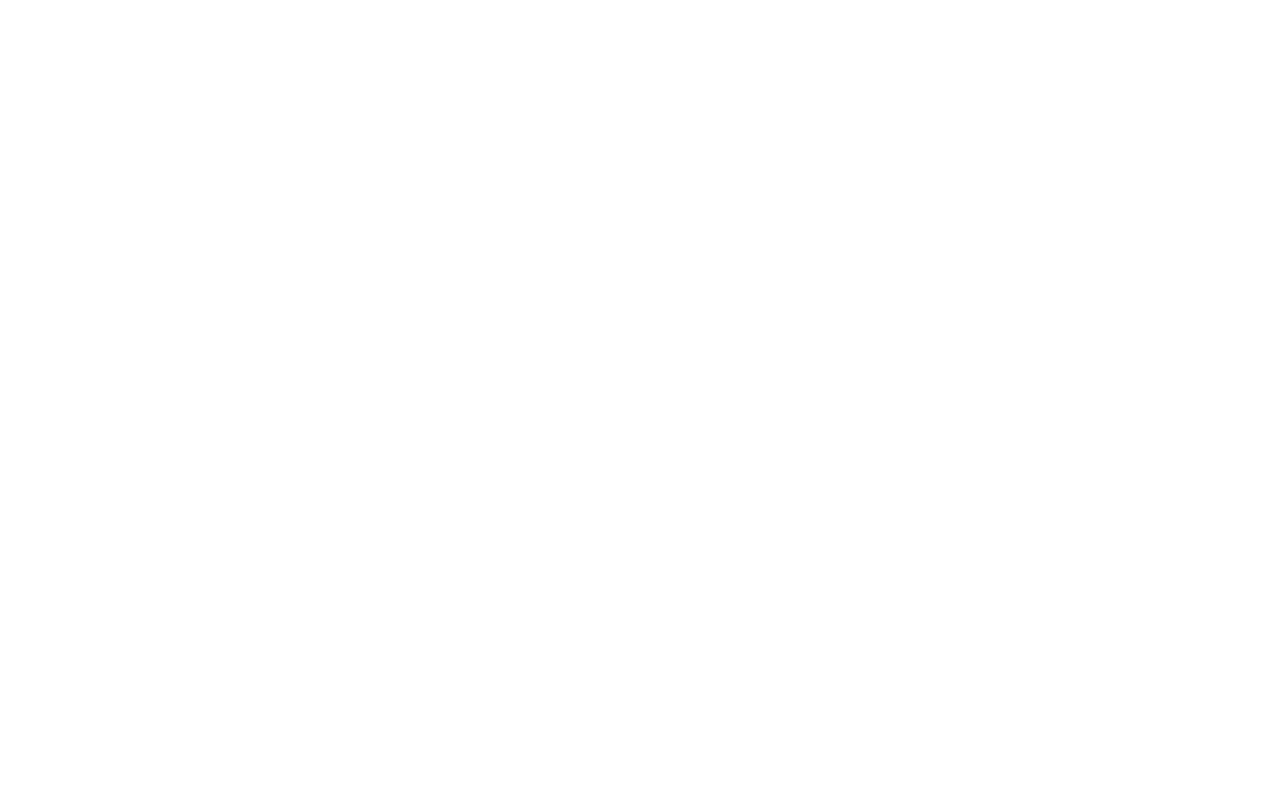
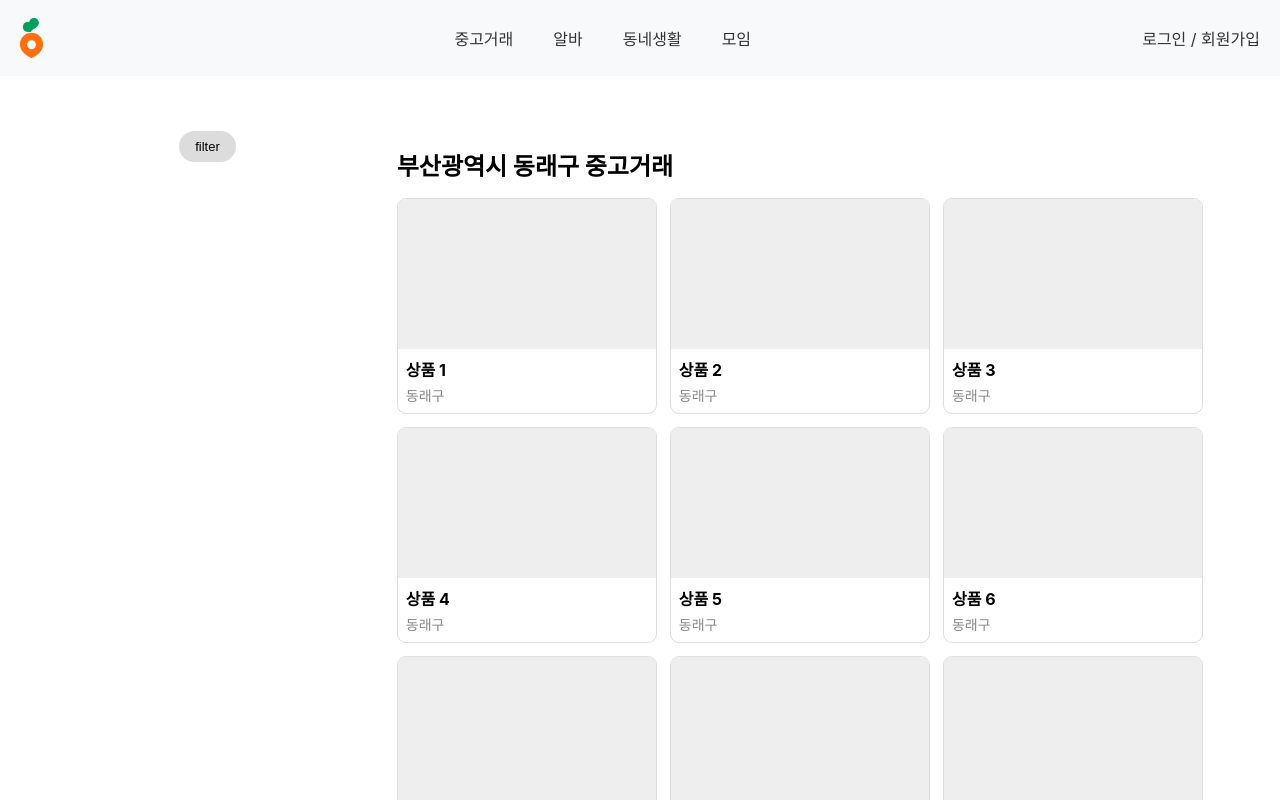
Before and after one commit to busanit2024/daenggeun-project, a React (Create React App) app in the folder frontend/: page /pages/used-trade in a window 1280 px wide. Before the commit this address had no page. Shown: the top 800 px of the page. Built offline with nearby package versions, Linux system fonts and the light colour scheme.

Commit message:
중고거래, 거래 상세페이지 화면 간단 구현 및 툴바 onClick 이벤트 수정

```diff
--- a/frontend/src/App.js
+++ b/frontend/src/App.js
@@ -6,6 +6,8 @@
 import GroupViewPage from './components/page/Group/GroupViewPage';
 import GroupCreatePage from './components/page/Group/GroupCreatePage';
 import Layout from './Layout';
+import UsedTrade from './components/pages/UsedTrade';
+import UsedTradeView from './components/pages/UsedTradeView';
 
 function App() {
   const [isLoggedIn, setIsLoggedIn] = useState(false);
@@ -19,6 +21,8 @@
             <Route path="group" element={<GroupPage />} />
             <Route path="group/view/:groupId" element={<GroupViewPage />} />
             <Route path="group/create" element={<GroupCreatePage />} />
+            <Route path="pages/used-trade" element={<UsedTrade />} />
+            <Route path="pages/used-trade-view/:id" element={<UsedTradeView />} />
           </Route>
         </Routes>
       </BrowserRouter>
--- a/frontend/src/components/Toolbar.jsx
+++ b/frontend/src/components/Toolbar.jsx
@@ -2,21 +2,28 @@
 import { AuthContext } from "../context/AuthContext";
 import styled from "styled-components";
 import "./ui/Button";
+import { useNavigate } from "react-router-dom";
 import "../styles/Toolbar.css";
 
 const Toolbar = () => {
     const { isLoggedIn, logout } = useContext(AuthContext);
     const [ isDropdownOpen, setIsDropdownOpen ] = useState(false);
+    const navigate = useNavigate();
 
     const toggleDropdown = () => setIsDropdownOpen((prev) => !prev);
 
     return (
         <div className="toolbar">
-            <img src="/images/logo.png" alt="로고" className="logo" />
+            <img
+                src="/images/logo.png"
+                alt="로고"
+                className="logo"
+                onClick={() => navigate("/")}
+                style={{ cursor: "pointer" }}/>
                 <nav>
                     <ul className="nav-links">
                         <li>
-                            <a href="/market">중고거래</a>
+                            <a href="/pages/used-trade">중고거래</a>
                         </li>
                         <li
                         className="dropdown"
@@ -42,9 +49,6 @@
                         )}
                         </li>
                         <li>
-                            <a href="/business">동네업체</a>
-                        </li>
-                        <li>
                             <a href="/community">동네생활</a>
                         </li>
                         <li>
--- a/frontend/src/components/pages/UsedTrade.jsx
+++ b/frontend/src/components/pages/UsedTrade.jsx
@@ -2,15 +2,84 @@
 import styled from "styled-components";
 import Button from "../ui/Button";
 import Filter from "../ui/Filter";
-import Toolbar from "../Toolbar";
+import Card from "../ui/Card";
+import { useNavigate } from "react-router-dom";
+
+const Container = styled.div`
+  display: flex;
+  flex-direction: column;
+  height: 100vh;
+  width: 100%;
+  padding: 2vw;
+`;
+
+const Content = styled.div`
+  display: flex;
+  flex: 1;
+  padding: 2vw; /* 화면 크기에 따라 여백 자동 조정 */
+  gap: 1vw;
+  width: 100%;
+
+  /* Flexbox 동적 레이아웃 */
+  @media (max-width: 768px) {
+    flex-direction: column; /* 화면이 작아질수록 세로 배치 */
+  }
+`;
+
+const Sidebar = styled.aside`
+  flex: 0 0 20%; /* 가로폭의 20% 차지 */
+  max-width: 250px; /* 최대 너비 제한 */
+  min-width: 150px; /* 최소 너비 제한 */
+
+  @media (max-width: 768px) {
+    flex: 0 0 auto;
+    width: 100%; /* 작은 화면에서는 전체 너비 */
+    margin-bottom: 16px;
+  }
+`;
+
+const Main = styled.main`
+  flex: 1; /* 남은 공간을 차지 */
+`;
+
+const Title = styled.h1`
+  font-size: clamp(16px, 2vw, 24px); /* 최소 16px, 최대 24px */
+  margin-bottom: 16px;
+`;
+
+const CardGrid = styled.div`
+  display: grid;
+  grid-template-columns: repeat(auto-fill, minmax(clamp(100px, 20vw, 250px), 1fr));
+  gap: 1vw;
+  width: 100%;
+`;
 
 const UsedTrade = () => {
+    const navigate = useNavigate();  // useNavigate 훅 사용
+
     return (
-        <div>
-            <Toolbar />
-            <p>안녕?</p>
-        </div>
-    )
+        <Container>
+            <Content>
+                <Sidebar>
+                    <Filter />
+                </Sidebar>
+                <Main>
+                    <Title>부산광역시 동래구 중고거래</Title>
+                    <CardGrid>
+                        {Array.from({ length: 20 }).map((_, index) => (
+                            <Card
+                                key={index}
+                                title={`상품 ${index + 1}`}
+                                location="동래구"
+                                onClick={() => navigate(`/pages/used-trade-view/${index + 1}`)}  // 클릭 시 해당 상세페이지로 이동
+                                style={{ cursor: "pointer" }}
+                            />
+                        ))}
+                    </CardGrid>
+                </Main>
+            </Content>
+        </Container>
+    );
 };
 
 export default UsedTrade;
--- a/frontend/src/components/pages/UsedTradeView.jsx
+++ b/frontend/src/components/pages/UsedTradeView.jsx
@@ -1,11 +1,117 @@
-import UsedTrade from "./UsedTrade";
 import React from "react";
+import { useParams, useNavigate } from "react-router-dom";
 import styled from "styled-components";
-import { useState, useContext } from "react";
 import Button from "../ui/Button";
 
+const Container = styled.div`
+  width: 90%;
+  margin: 0 auto;
+  padding: 20px;
+`;
+
+const Header = styled.div`
+  display: flex;
+  justify-content: space-between;
+  align-items: center;
+  margin-bottom: 20px;
+`;
+
+const BackButton = styled.button`
+  padding: 10px 20px;
+  background-color: #f5f5f5;
+  border: 1px solid #ccc;
+  cursor: pointer;
+`;
+
+const ProductDetail = styled.div`
+  display: flex;
+  gap: 20px;
+  margin-bottom: 40px;
+`;
+
+const ProductImage = styled.div`
+  flex: 1;
+  background: #eaeaea;
+  height: 300px;
+  display: flex;
+  justify-content: center;
+  align-items: center;
+  font-size: 24px;
+`;
+
+const ProductInfo = styled.div`
+  flex: 1;
+`;
+
+const Title = styled.h1`
+  font-size: 24px;
+  margin-bottom: 10px;
+`;
+
+const Price = styled.p`
+  font-size: 20px;
+  margin-bottom: 20px;
+`;
+
+const Description = styled.p`
+  font-size: 16px;
+  color: #555;
+`;
+
+const MoreProducts = styled.div`
+  margin-top: 40px;
+`;
+
+const ProductGrid = styled.div`
+  display: grid;
+  grid-template-columns: repeat(auto-fill, minmax(150px, 1fr));
+  gap: 20px;
+`;
+
+const ProductCard = styled.div`
+  background: #eaeaea;
+  padding: 20px;
+  text-align: center;
+  cursor: pointer;
+`;
+
 const UsedTradeView = () => {
-    return <div>중고거래 화면</div>;
+  const { id } = useParams();
+  const navigate = useNavigate();
+
+  return (
+    <Container>
+      <Header>
+        <h2>상품 상세 페이지</h2>
+        <BackButton onClick={() => navigate(-1)}>뒤로 가기</BackButton>
+      </Header>
+      <ProductDetail>
+        <ProductImage>상품 사진</ProductImage>
+
+        <ProductInfo>
+          <Title>제목: 상품 {id}</Title>
+          <Price>가격: 50,000원</Price>
+
+          <Description>
+            상세 설명: 이 상품은 {id}번 상품으로 상세 내용은 여기에 표시됩니다.
+          </Description>
+
+          <Button title="거래하기" variant="primary" onClick={() => alert("거래를 시작합니다!")} />
+        </ProductInfo>
+
+      </ProductDetail>
+      <MoreProducts>
+        <h3>이 판매자의 다른 상품</h3>
+
+        <ProductGrid>
+          {Array.from({ length: 8 }).map((_, index) => (
+            <ProductCard key={index}>상품 {index + 1}</ProductCard>
+          ))}
+        </ProductGrid>
+
+      </MoreProducts>
+    </Container>
+  );
 };
 
 export default UsedTradeView;
--- /dev/null
+++ b/frontend/src/components/ui/Card.jsx
@@ -0,0 +1,44 @@
+import React from "react";
+import styled from "styled-components";
+
+const CardContainer = styled.div`
+    border: 1px solid #ddd;
+    border-radius: 9px;
+    overflow: hidden;
+    background: #fff;
+`;
+
+const ImagePlaceholder = styled.div`
+    background: #eee;
+    height: 150px;
+`;
+
+const Info = styled.div`
+    padding: 8px;
+`;
+
+const Title = styled.h3`
+    font-size: 16px;
+    margin: 0;
+    font-weight: bold;
+`;
+
+const Location = styled.p`
+    font-size: 14px;
+    color: #888;
+    margin: 4px 0 0;
+`
+
+const Card = ({ title, location, onClick }) => {
+    return (
+        <CardContainer onClick={onClick} style={{cursor: "pointer"}}>
+            <ImagePlaceholder />
+            <Info>
+                <Title>{title}</Title>
+                <Location>{location}</Location>
+            </Info>
+        </CardContainer>
+    );
+};
+
+export default Card;
--- a/frontend/src/styles/Toolbar.css
+++ b/frontend/src/styles/Toolbar.css
@@ -82,3 +82,11 @@
   .auth-links button:hover {
     color: #007bff;
   }
+
+  a {
+    margin-right: 20px;
+  }
+
+  .logo {
+    margin-inline-start: 20px;
+  }
```
